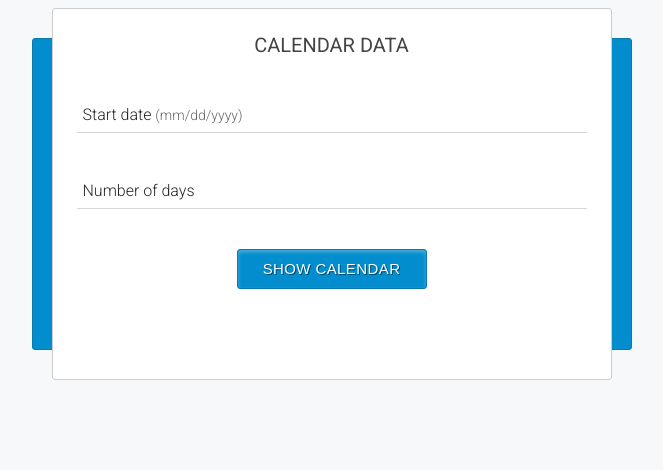
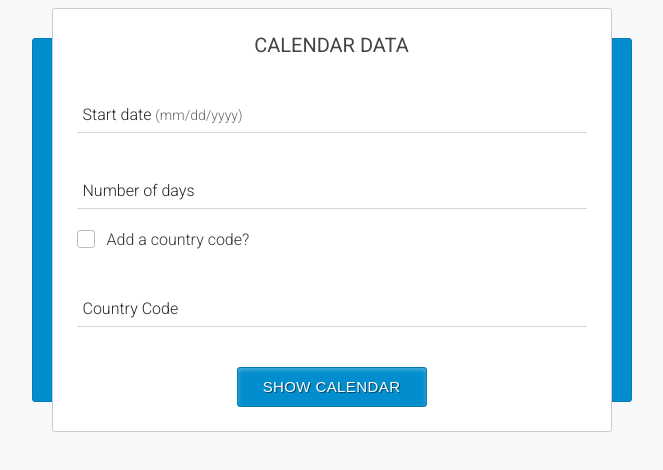
Before and after one commit to TreLoymark/TreLoymark.github.io, a plain HTML site: page index.html in a window 1280 px wide. Shown: the part 112-582 px from the top of the page, without its empty margins (308-971 px from the left). Drawn offline with Linux system fonts and the light colour scheme.

Commit message:
Adding 2 new inputs for country code

```diff
--- a/index.html
+++ b/index.html
@@ -42,6 +42,21 @@
 								<label for="dateLength">Number of days</label>
 							</p>
 
+							<!-- New check box to toggle the country code input -->
+							<p class="form-block">
+								<input type="checkbox" id="toggleCountryCode">
+								<label for="toggleCountryCode">
+									Add a country code?
+								</label>
+							</p>
+
+							<!-- Input to insert the country code -->
+							<p class="form-block" id="countryCodeBlock" style="display: block;">
+								<input type="text" name="countryCode" id="countryCode" data-validation="required">
+
+								<label for="countryCode">Country Code</label>
+							</p>
+
 							<button type="submit" class="btn-blue">Show Calendar</button>
 						</form>
 					</div>
--- a/js/main.js
+++ b/js/main.js
@@ -193,7 +193,7 @@ function makeCalendar(dateStart, dateLength) {
 
 	// Change text from calendar button
 	document.getElementsByClassName('btn-blue')[0].innerHTML = "Update Calendar";
-	// Change te color of the current day
+	// Change the color and background color of the current day
 	document.getElementsByClassName('today')[0].style.backgroundColor = "#444444";
 	document.getElementsByClassName('today')[0].style.color = "#fff";
 
```
